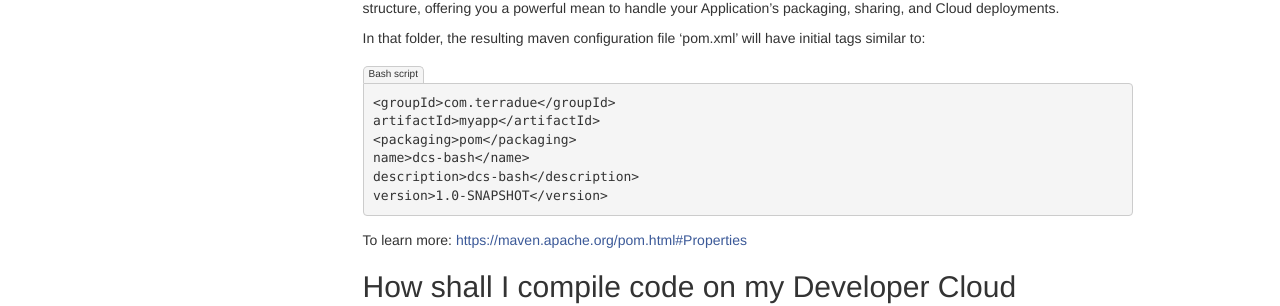
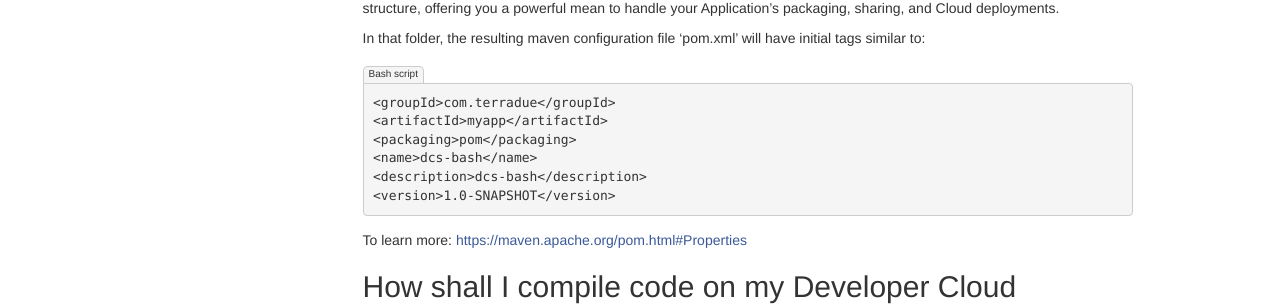
Before and after one commit to Terradue/doc-developer-sandbox, a Sphinx documentation site: the page built from source/faq/index.rst, in a window 1280 px wide and 900 px high, scrolled down 758 px. Shown: the part 165-471 px from the top of the window. Built offline with Sphinx 7.4.7, drawn with Linux system fonts in a browser that asks for light colours; pages that are not in the unit, such as notebooks, are missing from menus; part of the change alters nothing that is shown.

```diff
--- a/source/faq/index.rst
+++ b/source/faq/index.rst
@@ -54,11 +54,11 @@ In that folder, the resulting maven configuration file 'pom.xml' will have initi
 .. code-block:: bash
 
   <groupId>com.terradue</groupId>
-  artifactId>myapp</artifactId>
+  <artifactId>myapp</artifactId>
   <packaging>pom</packaging>
-  name>dcs-bash</name>
-  description>dcs-bash</description>
-  version>1.0-SNAPSHOT</version>
+  <name>dcs-bash</name>
+  <description>dcs-bash</description>
+  <version>1.0-SNAPSHOT</version>
 
 To learn more: https://maven.apache.org/pom.html#Properties
 
```
